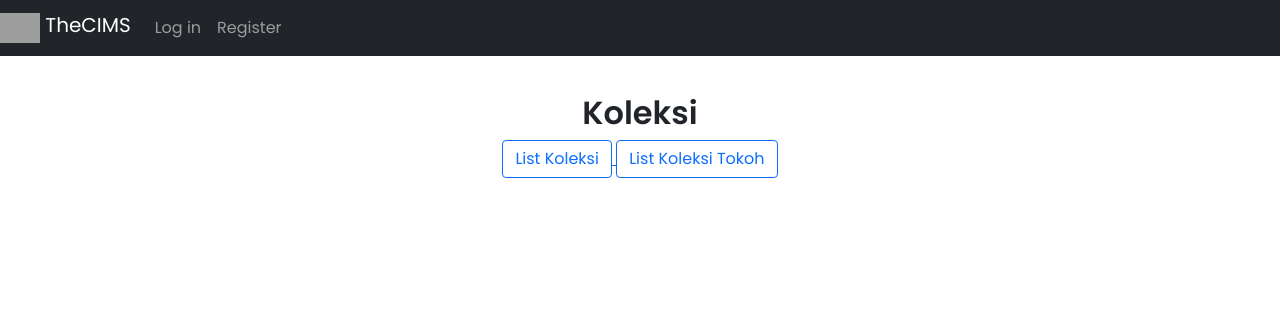
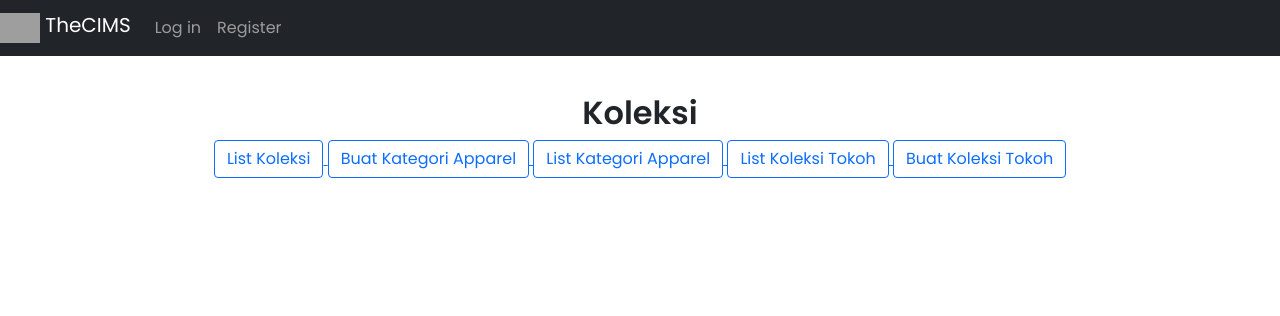
Before and after one commit to dionmkls/TheCIMS, a Django app: template koleksi/templates/k_index.html in a window 1280 px wide. Shown: the top 316 px of the page. Run offline with Django 4.2, Linux system fonts and the light colour scheme; the template is opened without the code that fills it, so the values that code supplies are empty; grey boxes are pictures that could not be loaded.

Commit message:
fixing issues

```diff
--- a/koleksi/templates/k_index.html
+++ b/koleksi/templates/k_index.html
@@ -16,9 +16,24 @@
                 List Koleksi
             </button>
           </a>
+          <a href="{% url 'kategori_apparel:create_ka' %}">
+            <button class="btn btn-outline-primary" type="button">
+                Buat Kategori Apparel
+            </button>
+          </a>
+          <a href="{% url 'kategori_apparel:index' %}">
+            <button class="btn btn-outline-primary" type="button">
+                List Kategori Apparel
+            </button>
+          </a>
           <a href="{% url 'koleksi_tokoh:index' %}">
             <button class="btn btn-outline-primary" type="button">
                 List Koleksi Tokoh
+            </button>
+          </a>
+          <a href="{% url 'koleksi_tokoh:create_kt' %}">
+            <button class="btn btn-outline-primary" type="button">
+                Buat Koleksi Tokoh
             </button>
           </a>
       </div>
--- a/koleksi_tokoh/urls.py
+++ b/koleksi_tokoh/urls.py
@@ -4,4 +4,5 @@ from . import views
 app_name = 'koleksi_tokoh'
 urlpatterns = [
   path('', views.index, name='index'),
+  path('create/', views.createKoleTokoh, name='create_kt'),
 ]
--- a/koleksi_tokoh/views.py
+++ b/koleksi_tokoh/views.py
@@ -43,6 +43,8 @@ def createKoleTokoh(request):
   if request.session["tipe"] == 'Admin':
     return redirect('main:home')
   return render(request, 'create_kt.html')
+
+
 def dictfetchall(cursor):
     "Returns all rows from a cursor as a dict"
     desc = cursor.description
```
